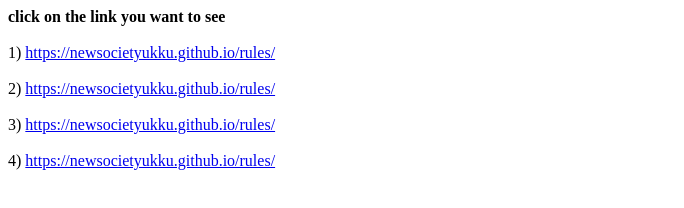
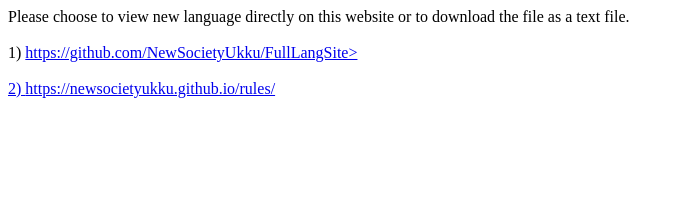
Before and after one commit to NewSocietyUkku/lang, a plain HTML site: page index.html in a window 1280 px wide. Shown: the whole page, without its empty margins (0-684 px from the left). Drawn offline with Linux system fonts and the light colour scheme.

Commit message:
Add files via upload

```diff
--- a/index.html
+++ b/index.html
@@ -1,6 +1,5 @@
+Please choose to view new language directly on this website or to download the file as a text file.
 
-
-<b>click on the link you want to see</b>
 
 
 <br>
@@ -16,9 +15,11 @@
 
 <a href=
 
-  "https://newsocietyukku.github.io/rules/"
+"https://github.com/NewSocietyUkku/FullLangSite"
 
-  >https://newsocietyukku.github.io/rules/</a>
+
+  >https://github.com/NewSocietyUkku/FullLangSite>
+
 
 
 
@@ -42,44 +43,3 @@
 
 
 <br>
-
-3)
-
-
-
-
-
-
-<a href=
-
-  "https://newsocietyukku.github.io/rules/"
-
-  >https://newsocietyukku.github.io/rules/</a>
-
-
-<br>
-
-
-<br>
-
-
-
-
-4)
-
-
-
-
-
-
-<a href=
-
-  "https://newsocietyukku.github.io/rules/"
-
-  >https://newsocietyukku.github.io/rules/</a>
-
-
-<br>
-
-
-<br>
```
